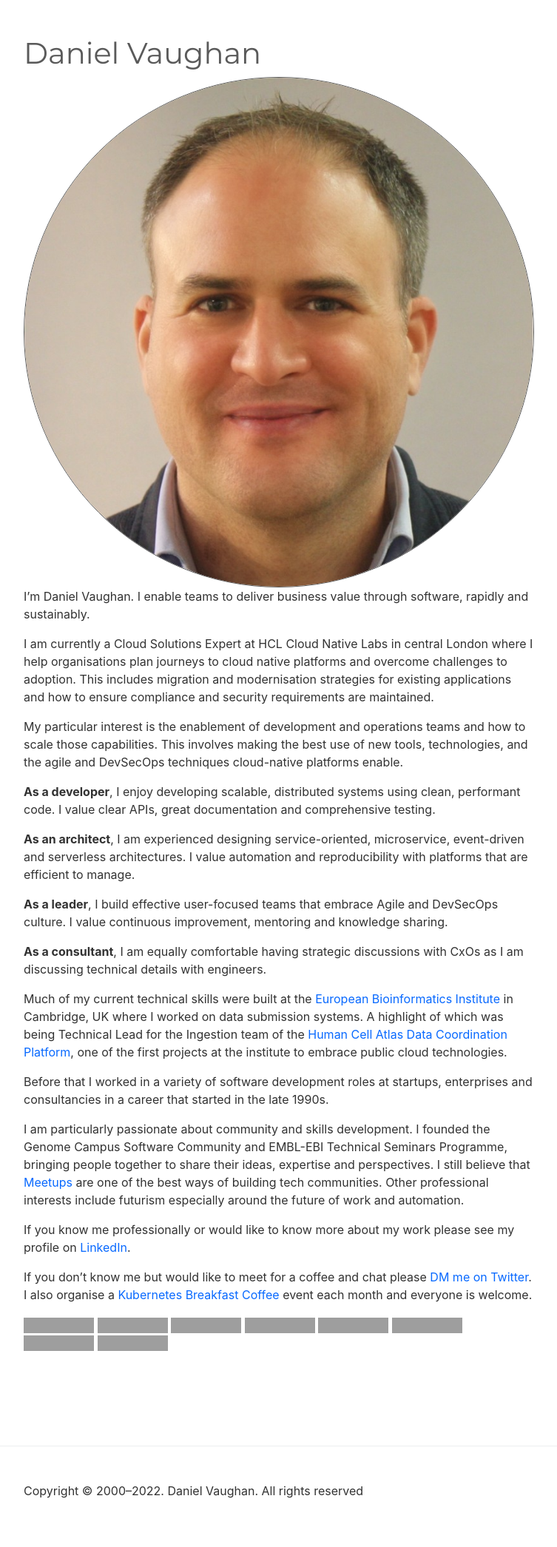
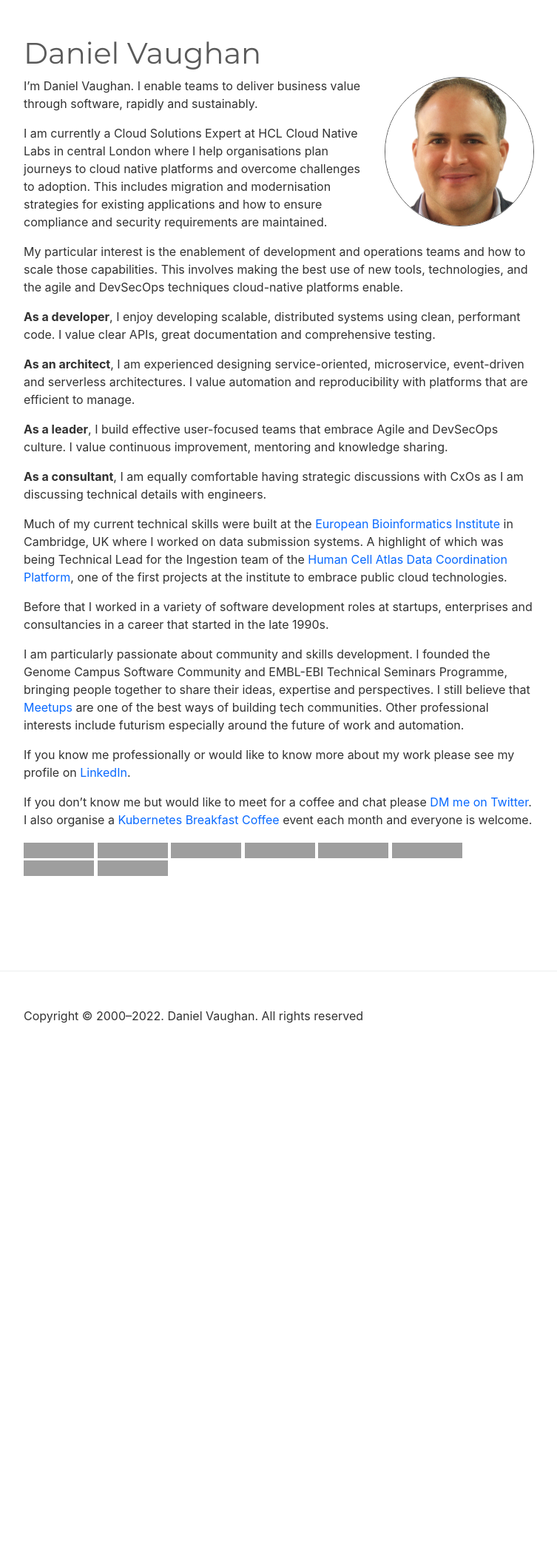
Before and after one commit to danielvaughan/danielvaughan.github.io, a Jekyll site: the page built from index.md, in a window 1280 px wide. Shown: the whole page at 74% size, without its empty margins (263-1016 px from the left). Built offline with Jekyll 4.4.1, drawn with Linux system fonts in a browser that asks for light colours; comment, search, counter and statistics services are not loaded; after the commit the page ends 1449 px from its top, so only the background shows below that; grey boxes are pictures that could not be loaded.

```diff
--- a/_includes/head.html
+++ b/_includes/head.html
@@ -5,7 +5,7 @@
     <meta property="og:title" content="Daniel Vaughan"/>
     <meta property="og:type" content="public_figure"/>
     <meta property="og:url" content="https://danielvaughan.com/"/>
-    <meta property="og:image" content="https://danielvaughan.com/img/daniel-vaughan.jpeg">
+    <meta property="og:image" content="https://danielvaughan.com/img/daniel-vaughan.png">
     <meta property="fb:admins" content="daniel.p.vaughan"/>
     <meta http-equiv="Content-Type" content="text/html; charset=utf-8"/>
     <meta http-equiv="Content-Language" content="en"/>
--- a/index.md
+++ b/index.md
@@ -4,7 +4,7 @@
 description: Daniel Vaughan is a cloud native solutions expert based in London, UK
 ---
 
-<img style="float: right; margin-left: 20px; border: 1px solid; border-radius: 50%; border-color: #5a5a5a;" src="img/daniel-vaughan.jpeg" alt="Daniel Vaughan Photo">
+<img style="float: right; margin-left: 20px; border: 1px solid; border-radius: 50%; border-color: #5a5a5a;" src="img/daniel-vaughan.png" alt="Daniel Vaughan Photo">
 I’m Daniel Vaughan. I enable teams to deliver business value through software, rapidly and sustainably.
 
 I am currently a Cloud Solutions Expert at HCL Cloud Native Labs in central London where I help organisations plan journeys to cloud native platforms and overcome challenges to adoption. This includes migration and modernisation strategies for existing applications and how to ensure compliance and security requirements are maintained.
```
